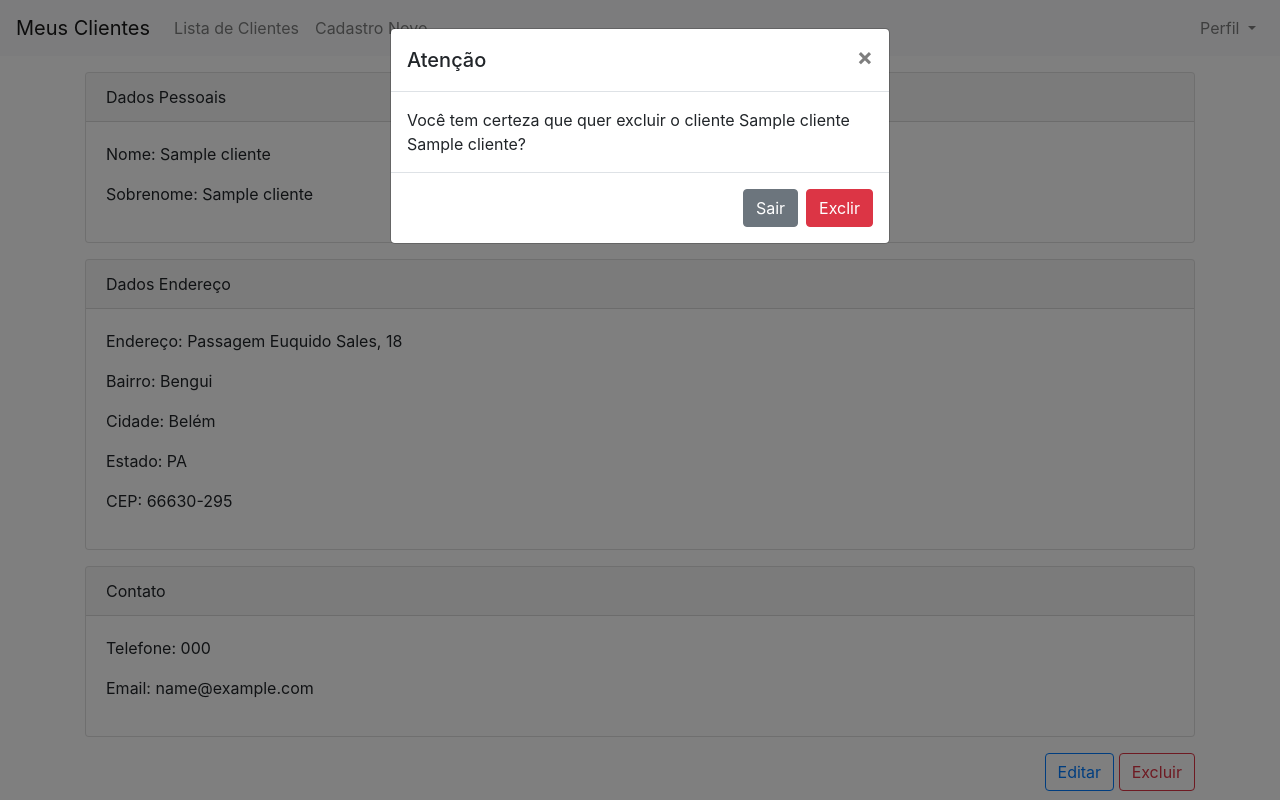
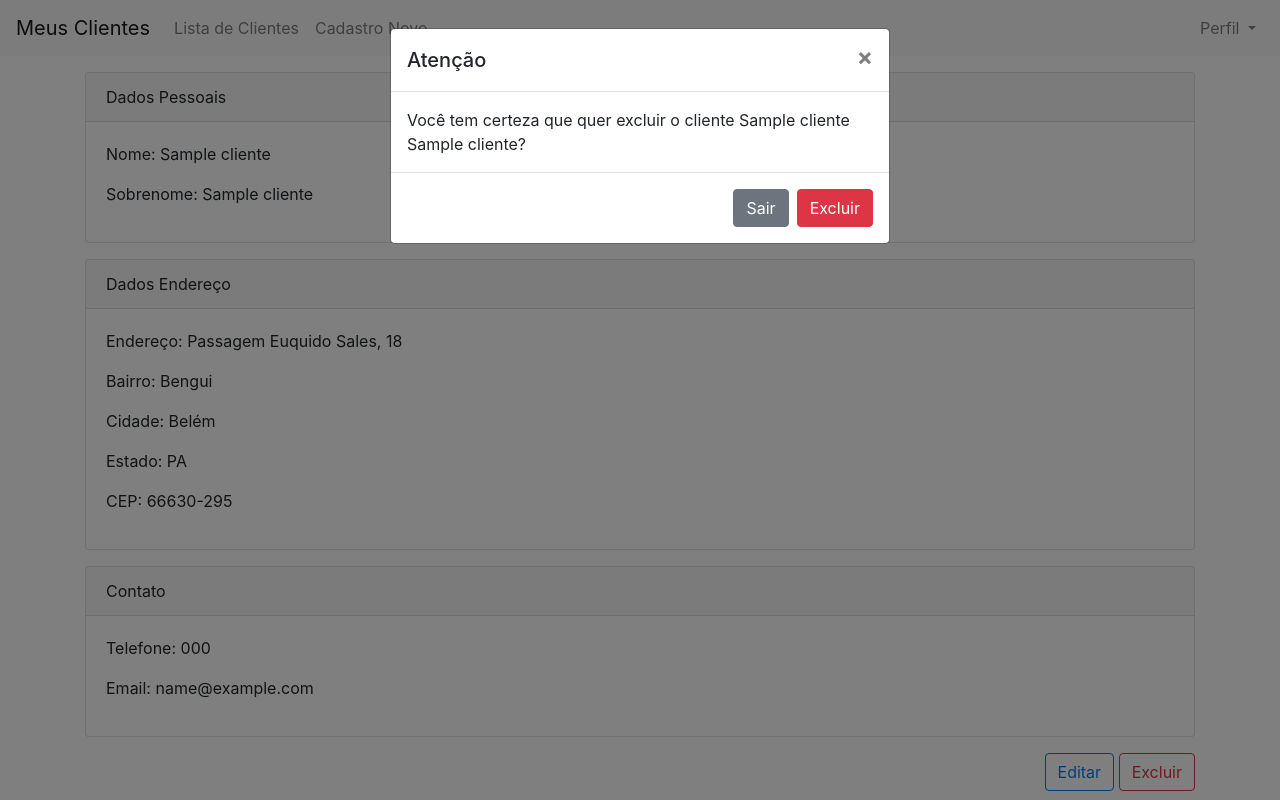
Before and after one commit to Eduardo32/CRUD-django, a Django app: page /cliente/1/ in a window 1280 px wide, after a click on "Excluir". Run offline with Django 3.2, Linux system fonts and the light colour scheme; tables that the repository leaves empty hold one stand-in row (values such as "Sample post"); some libraries are stand-ins or nearby versions.

Commit message:
Ajuste nas urls

```diff
--- a/website/templates/website/detalhes.html
+++ b/website/templates/website/detalhes.html
@@ -97,7 +97,7 @@
         <form method="POST" action="{% url 'website:excluir' Cliente.id %}">
           {% csrf_token %}
         <!-- td><a class="btn btn-danger" href="{% url 'website:excluir' Cliente.id %}" role="button">Editar</a></td -->
-          <button class="btn btn-danger">Exclir</button>
+          <button class="btn btn-danger">Excluir</button>
         </form>
       </div>
     </div>
--- a/website/urls.py
+++ b/website/urls.py
@@ -1,5 +1,6 @@
 from django.urls import path
-from website.views import IndexTemplateView, ClienteListView, ClienteDetailView, ClienteUpdateView, ClienteCreateView, ClienteDeleteView
+from website.views import IndexTemplateView, ClienteListView, ClienteDetailView, ClienteUpdateView, ClienteCreateView, \
+    ClienteDeleteView
 
 
 app_name = 'website'
@@ -15,7 +16,7 @@ urlpatterns = [
          name='clientes'
          ),
 
-    path('cliente/<pk>/',
+    path('cliente/<int:pk>/',
          ClienteDetailView.as_view(),
          name='detalhes'
          ),
@@ -30,7 +31,7 @@ urlpatterns = [
          name='salvar'
          ),
 
-    path('cliente/excliur/<pk>',
+    path('cliente/excluir/<pk>',
          ClienteDeleteView.as_view(),
          name='excluir'
          )
```
